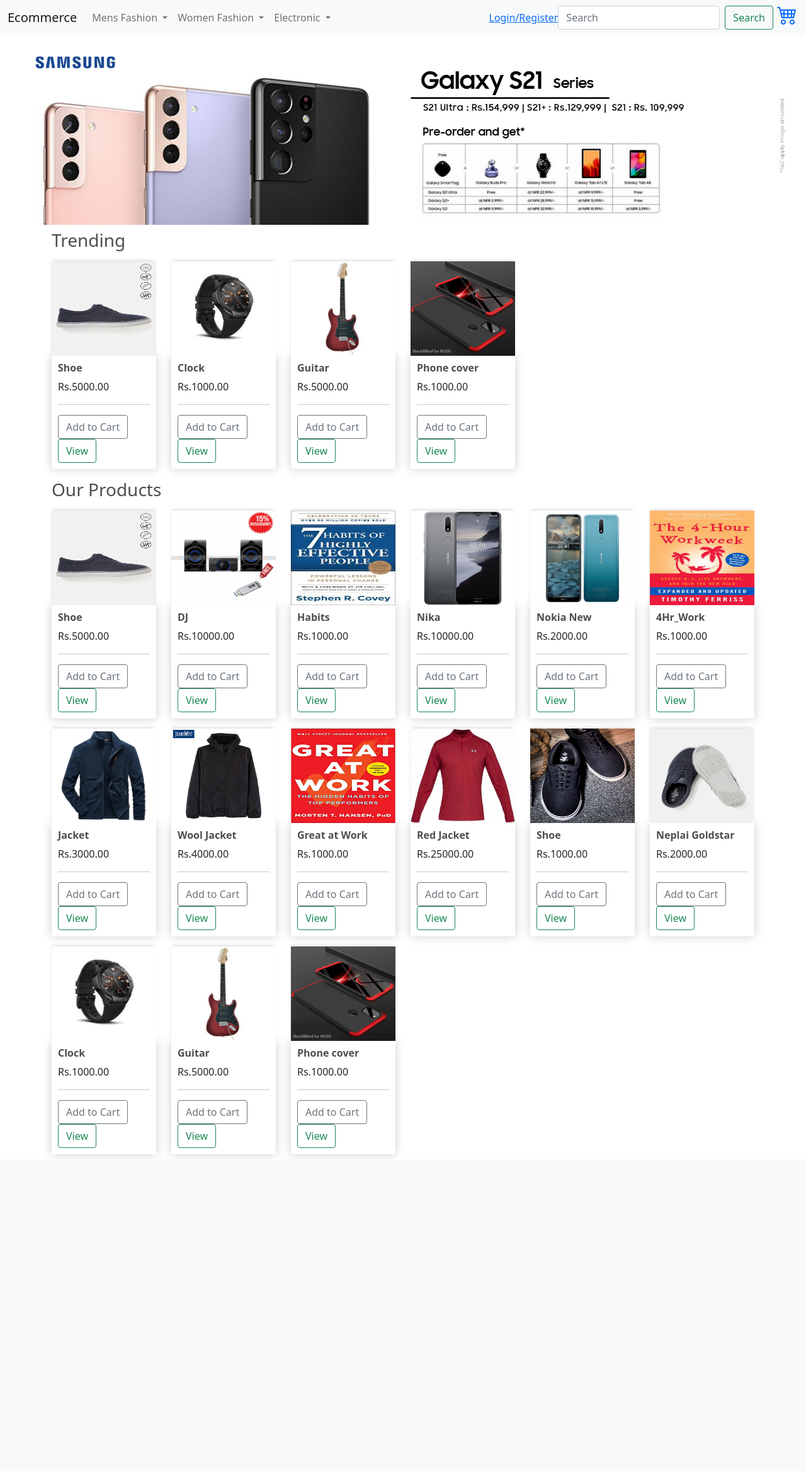
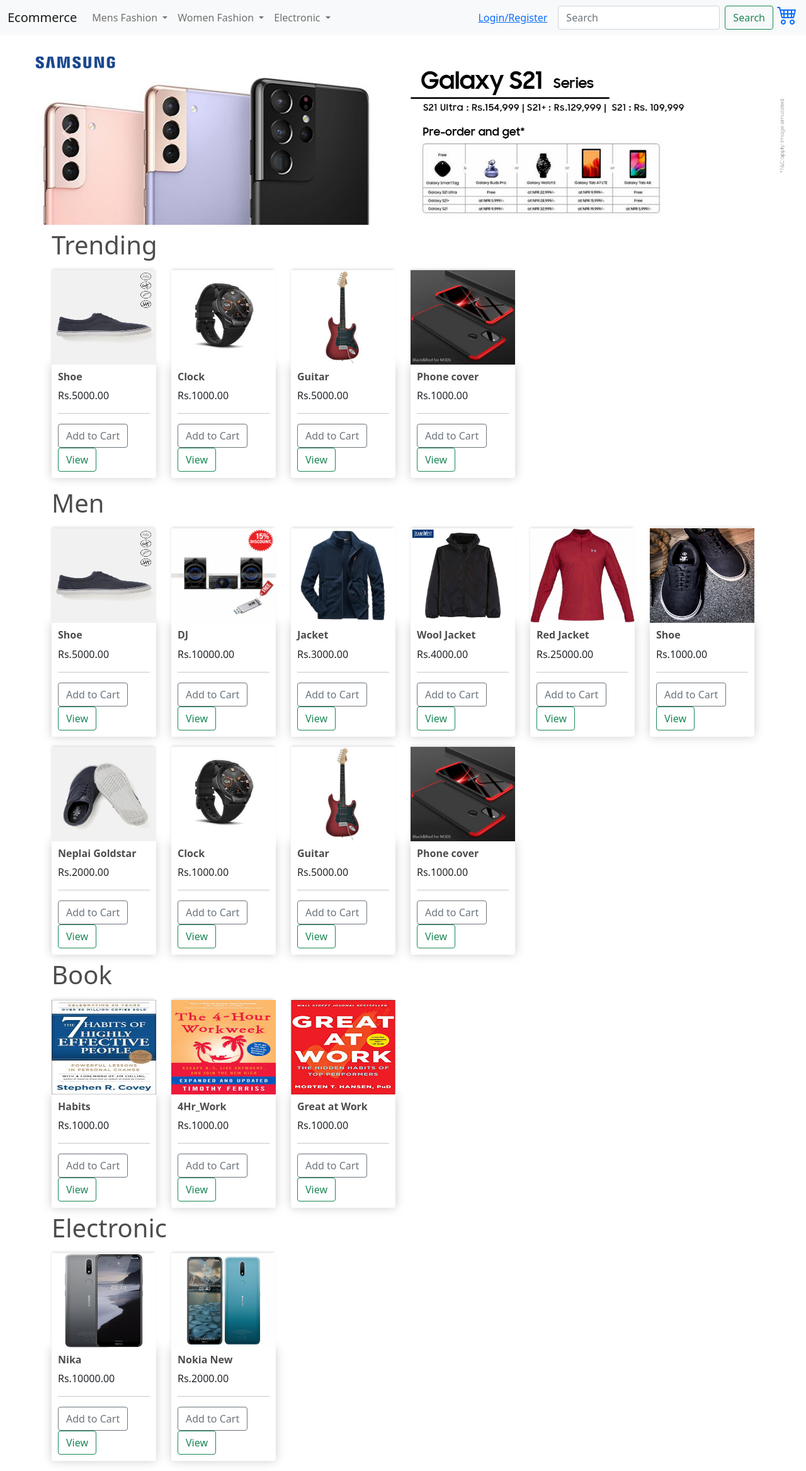
Before and after one commit to diparyal/Django_Ecommerce, a Django app: page / in a window 1280 px wide. Shown: the whole page at 63% size. Before the commit the page ends 1836 px from the top, so only its background shows below. Run offline with Django 3.2, Linux system fonts and the light colour scheme; data comes from the database, SQL or seed files in the repository; both versions use the stored data as it was after the commit; some libraries are stand-ins or nearby versions.

Commit message:
Add Product Category

```diff
--- /dev/null
+++ b/store/forms.py
@@ -0,0 +1,49 @@
+from django.contrib.auth.models import User
+from django.contrib.auth.forms import UserCreationForm
+from django import forms
+from django.utils.translation import gettext_lazy as _
+
+class UserForm(UserCreationForm):
+    #Edit label
+    # password1 = forms.CharField(label='Password', widget=forms.PasswordInput)
+    # password2 = forms.CharField(label='Password confirmation', widget=forms.PasswordInput)
+
+    class Meta:
+        model = User
+        # fields = '__all__'
+
+        fields = ['username','email','password1','password2']
+        widgets = {
+        'username': forms.fields.TextInput(attrs={'placeholder': 'Your Name'}),
+        'email': forms.fields.TextInput(attrs={'placeholder': 'Email Address'})
+        # 'password1': forms.fields.CharField(attrs={'placeholder': 'Password'}),
+        # 'password2': forms.fields.CharField(attrs={'placeholder': 'Password confirmation'})
+        }
+
+
+        # def __init__(self, *args, **kwargs):
+        #     super(SignUpForm, self).__init__(*args, **kwargs)
+        #     self.fields['password1'].widget = PasswordInput(attrs={'class': 'form-control', 'placeholder': 'Password from numbers and letters of the Latin alphabet'})
+        #     self.fields['password2'].widget = PasswordInput(attrs={'class': 'form-control', 'placeholder': 'Password confirmation'})
+
+
+        # def __init__(self, *args, **kwargs):
+        #     super().__init__(*args, **kwargs)
+        #     self.fields['username'].widget.attrs.update({'placeholder':_('Username')})
+        #     self.fields['email'].widget.attrs.update({'placeholder':_('Email')})
+        #     self.fields['password1'].widget.attrs.update({'placeholder':_('Password')})
+        #     self.fields['password2'].widget.attrs.update({'placeholder':_('Repeat password')})
+
+
+
+        # def __init__(self,*args,**kwargs):
+        #     super().__init__(*args,**kwargs)
+        #     self.fields['username'].label = 'Your Name'
+        #     self.fields['email'].label = 'Email Address'
+        #     self.fields['password1'].label = 'Password'
+        #     self.fields['password2'].label = 'Password confirmation'
+
+
+class loginForm(forms.Form):
+    username =  forms.CharField(label='Your Name', max_length=100)
+    password = forms.CharField(label='Password', max_length=100)
--- a/store/templates/store/login.html
+++ b/store/templates/store/login.html
@@ -57,7 +57,7 @@
     <input type="password" id="inputPassword" class="form-control" placeholder="Password" required>
     <div class="checkbox mb-3">
       <label>
-        <input type="checkbox" value="remember-me"> Remember me
+    <input type="checkbox" value="remember-me"> Remember me
       </label>
     </div>
     <button class="w-100 btn btn-lg btn-primary" type="submit">Sign in</button>
--- a/store/templates/store/main.html
+++ b/store/templates/store/main.html
@@ -160,13 +160,20 @@
 
       </ul>
 
-      <!-- <button type="button" class="btn btn-light mx-1" style="background-color:transparent"  data-bs-toggle="modal" data-bs-target="#exampleModal">
+      {% if user.is_authenticated %}
 
-          </button> -->
 
-      <a href="#" data-bs-toggle="modal" data-bs-target="#exampleModal"> Login/Register </a>
+      {% else %}
 
-        <div >
+      <button type="button" class="btn btn-link mx-1" style="background-color:transparent"
+      data-bs-toggle="modal" data-bs-target="#exampleModal">
+            Login/Register
+          </button>
+
+      {% endif %}
+
+      <!-- <a href="#" data-bs-toggle="modal" data-bs-target="#exampleModal"> Login/Register </a> -->
+
         <!-- Modal -->
         <div class="modal" id="exampleModal" tabindex="-1" aria-labelledby="exampleModalLabel" aria-hidden="true">
           <div class="modal-dialog">
@@ -176,27 +183,34 @@
                 <button type="button" class="btn-close" data-bs-dismiss="modal" aria-label="Close"></button>
               </div>
               <div class="modal-body">
-                      <form action="/examples/actions/confirmation.php" method="post">
+                      <form action="{% url 'user_login' %}" method="post">
+                        {% csrf_token %}
                         <div class="form-group">
                           <i class="bi bi-person-fill" style="font-size:2rem;margin-right:2px"></i>
-                          <input type="text" class="form-control" placeholder="Username" required="required">
+                          <input type="text" class="form-control" placeholder="Username" required="required" name="username">
                         </div>
                         <div class="form-group my-2">
                           <i class="bi bi-key" style="font-size:2rem;margin-right:2px"></i>
-                          <input type="password" class="form-control" placeholder="Password" required="required">
+                          <input type="password" class="form-control" placeholder="Password" required="required" name="password">
                         </div>
-                        <div>
+
                         <!-- <a href="#">Forgot Password?</a> -->
-
-
-
                         <div>
                         <input type="submit" class="btn btn-primary my-3 " value="Login">
                         <!-- <p>New User?<button type="button" class="btn btn-light" >Register</button></p> -->
+                        </div>
+                        </form>
+                        <p>New Customer?<a href="#" data-bs-toggle="modal" data-bs-target="#example"> Register </a></p>
 
               </div>
-                        <p>New Customer?<a href="#" data-bs-toggle="modal" data-bs-target="#example"> Register </a></p>
 
+              <!-- <div class="modal-footer">
+                <button type="button" class="btn btn-secondary" data-bs-dismiss="modal">Close</button>
+                <button type="button" class="btn btn-primary">Save changes</button>
+              </div> -->
+            </div>
+          </div>
+        </div>
 
          <div class="modal fade" id="example" tabindex="-1" aria-labelledby="exampleModalLabel" aria-hidden="true">
                 <div class="modal-dialog">
@@ -206,7 +220,34 @@
                       <button type="button" class="btn-close" data-bs-dismiss="modal" aria-label="Close"></button>
                     </div>
                   <div class="modal-body">
-                                <form action="/examples/actions/confirmation.php" method="post">
+
+
+                      <!-- {% for field in UserForm %}
+                            {{ field.label_tag }}
+                            {{ field }}
+                      {% endfor %} -->
+                  <form action="{% url 'register' %}" method="post">
+                     {% csrf_token %}
+                  <div class="form-group">
+                  <i class="bi bi-person-fill" style="font-size:2rem;margin-right:2px"></i>
+                      {{ UserForm.username }}
+                  </div><div class="form-group">
+                <i class="bi bi-envelope-open" style="font-size:2rem;margin-right:2px"></i>
+                {{ UserForm.email }}
+                  </div><div class="form-group">
+                        <i class="bi bi-key" style="font-size:2rem;margin-right:2px"></i>
+                     {{ UserForm.password1 }}
+                  </div><div class="form-group">
+                        <i class="bi bi-key" style="font-size:2rem;margin-right:2px"></i>
+                      {{ UserForm.password2 }}
+                  </div>
+                  <div class="my-3">
+                      <input type="submit" class="btn btn-primary" value="Register">
+                      </div>
+                  </form>
+
+
+                    <!-- <form action="/examples/actions/confirmation.php" method="post">
                       <div class="form-group">
                         <i class="bi bi-person-fill" style="font-size:2rem;margin-right:2px"></i>
                         <input type="text" class="form-control" placeholder="Username" required="required">
@@ -226,21 +267,9 @@
                       <input type="submit" class="btn btn-primary" value="Register">
 
                       </div>
-                                </form>
+                    </form> -->
                   </div>
 
-                        </div>
-                      </div>
-                    </div>
-              </div>
-            </form>
-          </div>
-
-              <!-- <div class="modal-footer">
-                <button type="button" class="btn btn-secondary" data-bs-dismiss="modal">Close</button>
-                <button type="button" class="btn btn-primary">Save changes</button>
-              </div> -->
-            </div>
             </div>
           </div>
         </div>
--- a/store/templates/store/store.html
+++ b/store/templates/store/store.html
@@ -26,8 +26,64 @@
 </div>
 
 
+<div class="container my-2" >
+    <h1>Trending</h1>
+<div class="row">
+    {% for product in Trend %}
+    <div class="col-xs-2 col-sm-2 col-md-2 my-2">
+    <img class="thumbnail" src="{{product.imageURL}}">
+        <div class="box-element product">
+            <h6><strong>{{ product.name }}</strong></h6>
+            <p>Rs.{{ product.price|floatformat:2}}</p>
+            <hr>
 
+            <button data-product={{ product.id }} data-action = "add" class="btn btn-outline-secondary add-btn update-cart">Add to Cart</button>
+            <a class="btn btn-outline-success" href="{% url 'product_display' product.id %}">View</a>
+        </div>
+    </div>
 
+    {% endfor %}
+ </div>
+</div>
+
+<div class="container my-2" >
+<div class="row">
+    {% for cat,val in all_category_product.items %}
+        <h1>{{cat}}</h1>
+        {% for product in val %}
+        <div class="col-xs-2 col-sm-2 col-md-2 my-2">
+        <img class="thumbnail" src="{{product.imageURL}}">
+            <div class="box-element product">
+                <h6><strong>{{ product.name }}</strong></h6>
+                <p>Rs.{{ product.price|floatformat:2}}</p>
+                <hr>
+
+                <button data-product={{ product.id }} data-action = "add" class="btn btn-outline-secondary add-btn update-cart">Add to Cart</button>
+                <a class="btn btn-outline-success" href="{% url 'product_display' product.id %}">View</a>
+            </div>
+        </div>
+
+        <!-- <P>{{ product.status }}</P> -->
+        <!-- {% if product.status == 'T' %}
+            <div class="col-xs-2 col-sm-2 col-md-2 my-2">
+                <img class="thumbnail" src="{{product.imageURL}}">
+                    <div class="box-element product">
+                        <h6><strong>{{ product.name }}</strong></h6>
+                        <p>Rs.{{ product.price|floatformat:2}}</p>
+                        <hr>
+
+                        <button data-product={{ product.id }} data-action = "add" class="btn btn-outline-secondary add-btn update-cart">Add to Cart</button>
+                        <a class="btn btn-outline-success" href="{% url 'product_display' product.id %}">View</a>
+                    </div>
+            </div> -->
+        <!-- {% endif %} -->
+        {% endfor %}
+
+    {% endfor %}
+ </div>
+</div>
+
+<!--
 <div class="container my-2" >
     <h3>Trending</h3>
 <div class="row">
@@ -67,6 +123,6 @@
 
     {% endfor %}
  </div>
-</div>
+</div> -->
 
 {% endblock %}
--- a/store/urls.py
+++ b/store/urls.py
@@ -6,6 +6,7 @@
 urlpatterns = [
     path('', views.store,name='store'),
     path('login/', views.user_login,name='user_login'),
+    path('register/', views.register, name='register'),
 
     path('cart/', views.cart , name = 'cart'),
     path('checkout/',views.checkout , name = 'checkout'),
--- a/store/utils.py
+++ b/store/utils.py
@@ -46,6 +46,7 @@
 def cartData(request):
     if request.user.is_authenticated:
         customer = request.user.customer
+        # customer = request.user
         order, created = Order.objects.get_or_create(customer=customer, complete=False)
         items = order.orderitem_set.all()
         cartItems = order.get_cart_items
@@ -61,6 +62,7 @@
 def cartData(request):
     if request.user.is_authenticated:
         customer = request.user.customer
+        # customer = request.user.customer
         order, created = Order.objects.get_or_create(customer=customer, complete=False)
         items = order.orderitem_set.all()
         cartItems = order.get_cart_items
--- a/store/views.py
+++ b/store/views.py
@@ -1,4 +1,4 @@
-from django.shortcuts import render
+from django.shortcuts import render,redirect
 from . models import *
 from . serializers import *
 import json
@@ -7,6 +7,14 @@
 from .utils import cookieCart,cartData ,guestOrder
 from rest_framework import generics
 import requests
+from .forms import UserForm,loginForm
+
+from django import forms
+from django.contrib.auth import authenticate,login
+
+
+# from django.contrib.auth.forms import UserCreationForm
+
 
 # from django.views.decorators.csrf import csrf_exempt
 
@@ -23,7 +31,16 @@
     # products = product_val
     # Trend = product_trend
 
-    context = {'products':products,'Trend':Trend,'cartItems':cartItems}
+    category = Product.objects.values_list('category', flat=True)
+
+    all_category_product = {}
+    for cat in category:
+        all_category_product[cat] = Product.objects.filter(category=cat)
+
+    # print(all_category_product)
+
+
+    context = {'products':products,'Trend':Trend,'cartItems':cartItems,'UserForm':UserForm(),'all_category_product':all_category_product,}
     return render(request, 'store/store.html', context)
 
 def cart(request):
@@ -100,10 +117,7 @@
     state=data['shipping']['state'],
     zipcode=data['shipping']['zipcode'],
     )
-
-
     return JsonResponse('Payment submitted..', safe=False)
-
 
 
 def productDisplay(request,product_id):
@@ -117,9 +131,52 @@
     context ={'product': prod, 'product_images': product_images}
     return render(request, 'store/product_detail.html', context)
 
+
 def user_login(request):
-    context = {}
-    return render(request, 'store/login.html', context)
+    if request.method == 'POST':
+        print("logIN value:",request.POST)
+        username = request.POST['username']
+        password = request.POST['password']
+
+        # username = form.cleaned_data.get('username')
+        # password = form.cleaned_data.get('password')
+        print(username,password)
+        user = authenticate(username=username, password=password)
+        print(user)
+        login(request, user)
+        if user:
+            return redirect('store')
+    # if request.method == 'POST':
+    #     print("login :",request.POST)
+    #     # form = loginForm(request.POST)
+    #     useremail = request.POST['email']
+    #     password = request.POST['password']
+    #     if form.is_valid():
+    #         username = form.cleaned_data.get('username')
+    #         raw_password = form.cleaned_data.get('password1')
+    #         form.save()
+    #         # user = authenticate(username=username, password=raw_password)
+    #         # login(request, user)
+    #         return redirect('store')
+    # else:
+
+    # context = {}
+    # return render(request, 'store/login.html', context)
+
+
+def register(request):
+    if request.method == 'POST':
+        form = UserForm(request.POST)
+        print(request.POST)
+        if form.is_valid():
+            form.save()
+            return redirect('store')
+    # else:
+    #     form = UserForm()
+    #     context = {'form' : form}
+    #     return render(request, 'YOUR_APP/register.html', context)
+
+
 
 class ProductViewSet(generics.ListCreateAPIView):
     queryset = Product.objects.all()
```
Also changed, not shown: db.sqlite3. Lines whose indentation alone changed are shown as unchanged.
